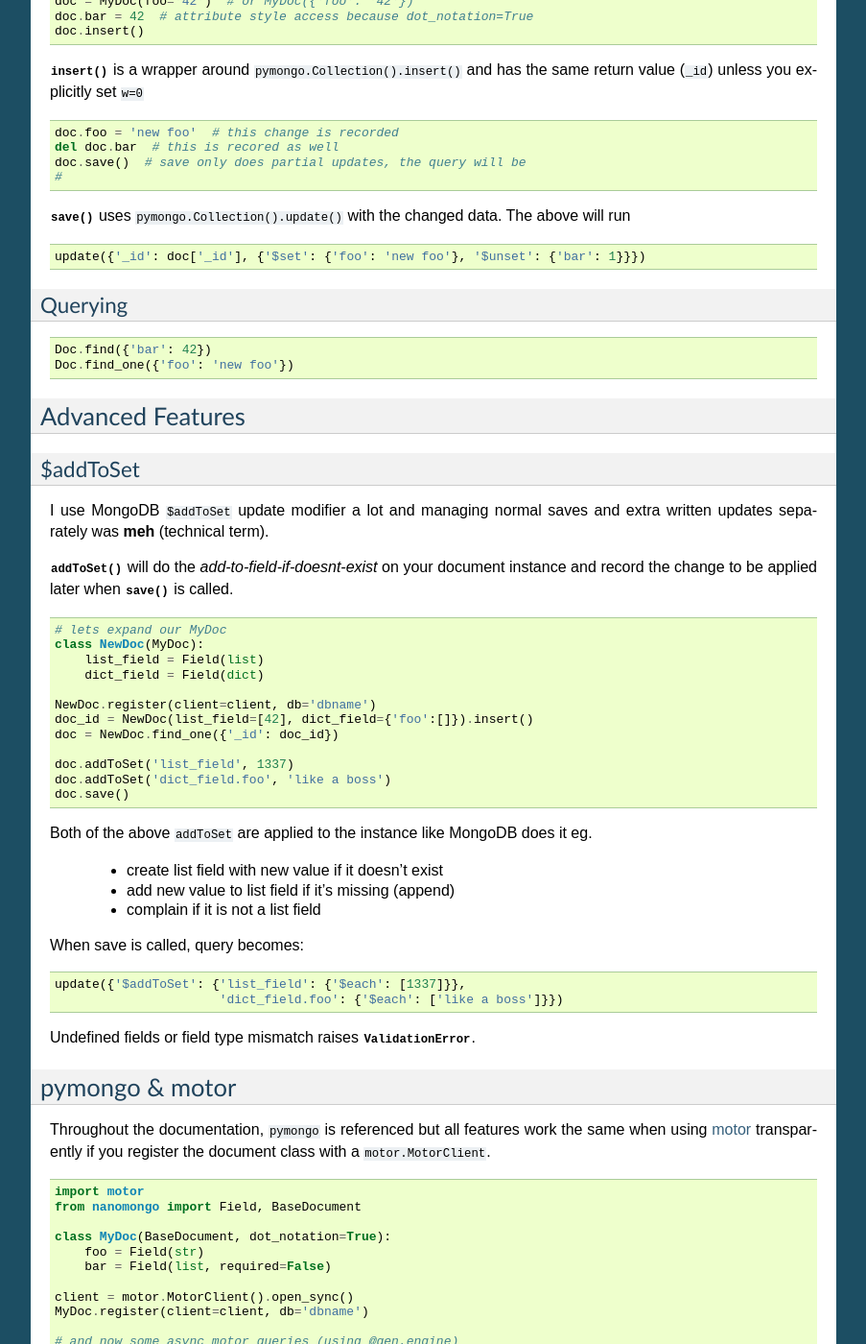
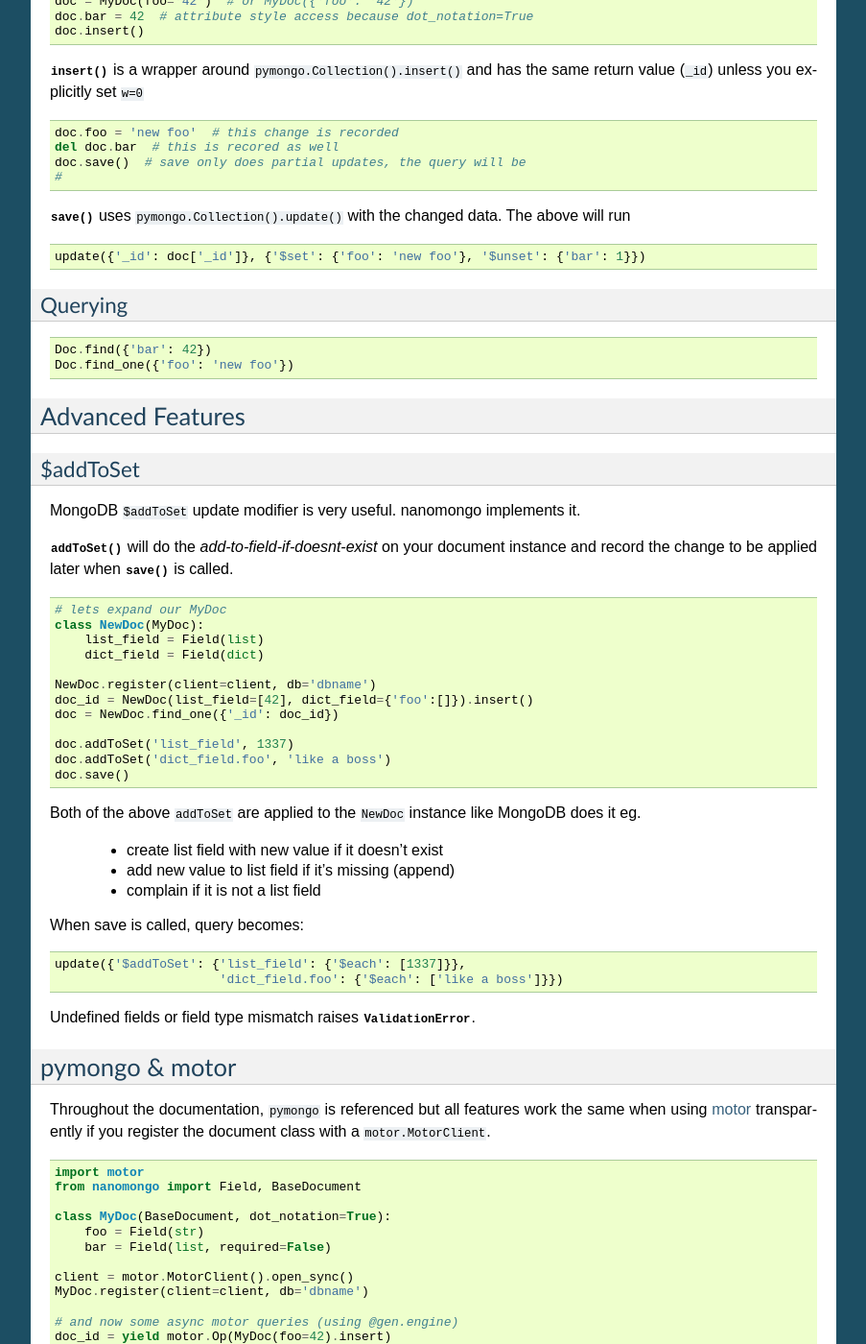
Before and after one commit to eguven/nanomongo, a Sphinx documentation site: the page built from docs/index.rst, in a window 1280 px wide and 1400 px high, scrolled down 856 px. Shown: the whole window at 96% size, without its empty margins (198-1101 px from the left). Built offline with Sphinx 7.4.7, drawn with Linux system fonts in a browser that asks for light colours.

Commit message:
fix typo and minors in docs

```diff
--- a/docs/index.rst
+++ b/docs/index.rst
@@ -75,7 +75,7 @@ unless you explicitly set ``w=0`` ::
 :meth:`~.document.BaseDocument.save()` uses ``pymongo.Collection().update()``
 with the changed data. The above will run ::
 
-    update({'_id': doc['_id'], {'$set': {'foo': 'new foo'}, '$unset': {'bar': 1}}})
+    update({'_id': doc['_id']}, {'$set': {'foo': 'new foo'}, '$unset': {'bar': 1}})
 
 Querying
 ^^^^^^^^
@@ -90,8 +90,7 @@ Advanced Features
 $addToSet
 ^^^^^^^^^
 
-I use MongoDB ``$addToSet`` update modifier a lot and managing normal saves and
-extra written updates separately was **meh** (technical term).
+MongoDB ``$addToSet`` update modifier is very useful. nanomongo implements it.
 
 :meth:`~.document.BaseDocument.addToSet()` will do the `add-to-field-if-doesnt-exist`
 on your document instance and record the change to be applied later when
@@ -112,7 +111,7 @@ on your document instance and record the change to be applied later when
     doc.addToSet('dict_field.foo', 'like a boss')
     doc.save()
 
-Both of the above ``addToSet`` are applied to the instance like MongoDB does it eg.
+Both of the above ``addToSet`` are applied to the ``NewDoc`` instance like MongoDB does it eg.
 
   - create list field with new value if it doesn't exist
   - add new value to list field if it's missing (append)
```
